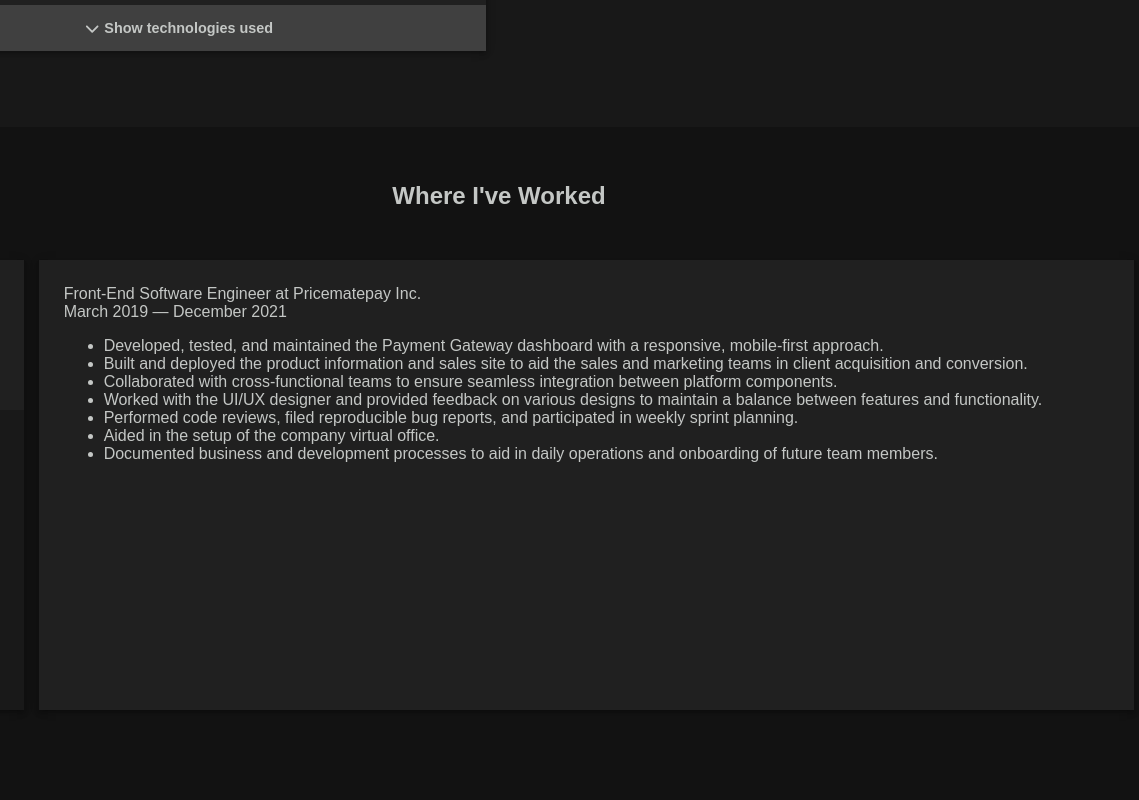
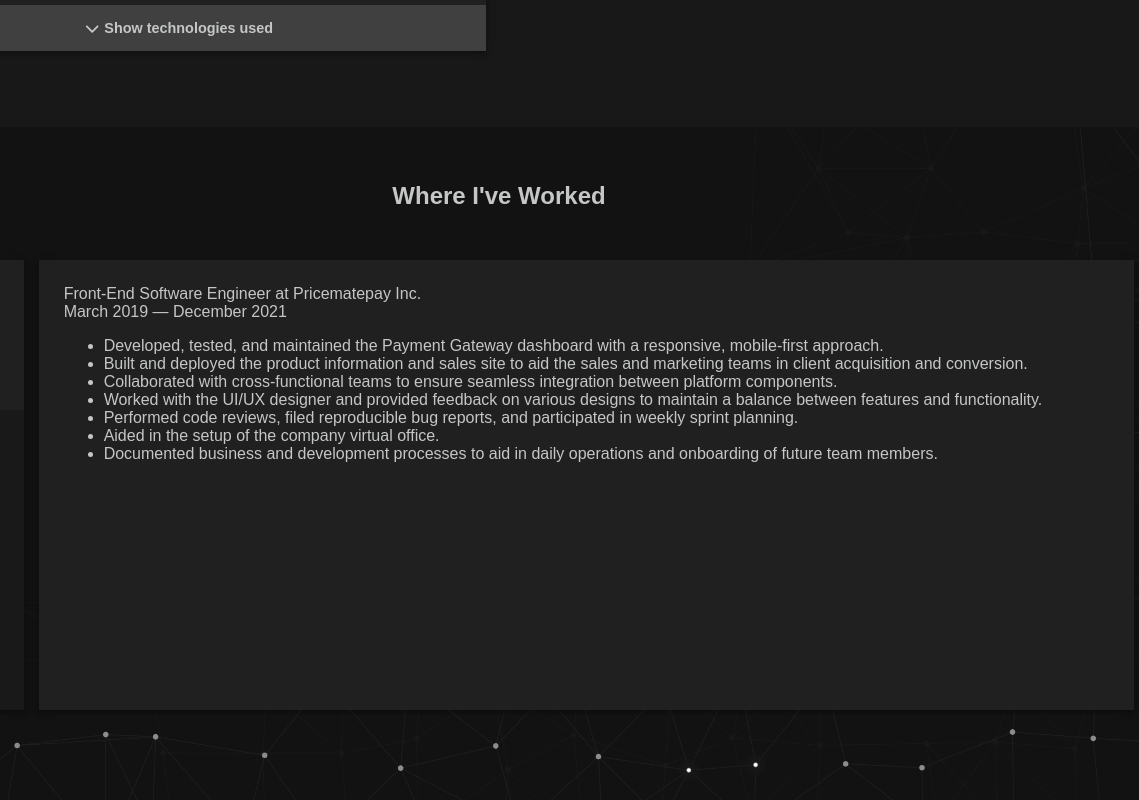
Before and after one commit to Jon1701/portfolio-v6, a Gatsby site: page / in a window 1280 px wide. Shown: the part 3640-4440 px from the top of the page, 141-1280 px from the left. Built offline with nearby package versions, Linux system fonts and the light colour scheme; Gatsby itself is replaced by a stand-in of ours; a web font is replaced by a local one.

Commit message:
Work Experience Section uses Polygon Luminary Background

```diff
--- a/src/components/IndexPage/Sections/WorkExperience/index.tsx
+++ b/src/components/IndexPage/Sections/WorkExperience/index.tsx
@@ -2,12 +2,19 @@ import React from 'react';
 import styled from 'styled-components';
 
 import WorkExperiencePanel from '@components/WorkExperience/Panel';
+
+import bgURL from './assets/images/backgrounds/polygon-luminary.png';
 
 /**
  * Component container.
  */
 const Container = styled.section`
   min-height: 100vh;
+
+  background-image: url('${bgURL}');
+  background-size: cover;
+  background-attachment: fixed;
+  background-position: center;
 `;
 
 /**
```
Also changed, not shown: src/components/IndexPage/Sections/WorkExperience/assets/images/backgrounds/polygon-luminary.png (added).
